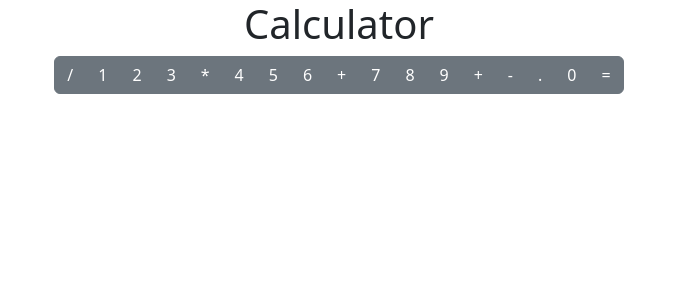
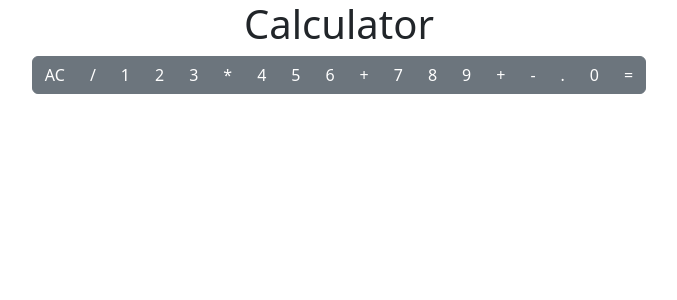
Before and after one commit to Aloeverras/Calculator_react_TypeScript, a React (Vite) app in the folder frontend/: page / in a window 1280 px wide. Shown: the top 300 px of the page, without its empty margins (301-978 px from the left). Built offline with nearby package versions, Linux system fonts and the light colour scheme.

Commit message:
modif frontend

```diff
--- a/frontend/src/components/Calculator.tsx
+++ b/frontend/src/components/Calculator.tsx
@@ -7,7 +7,9 @@ import KeyBoard from "./KeyBoard";
 const Calculator : React.FC<PropsCalculator> = () => {
     return (
         <main>
-            <KeyBoard buttonsBoard={["/", "1", "2", "3", "*", "4", "5", "6", "+", "7", "8", "9", "+", "-", ".", "0", "="]}></KeyBoard>
+            <KeyBoard buttonsBoard={
+                ["AC", "/", "1", "2", "3", "*", "4", "5", "6", "+", "7", "8", "9", "+", "-", ".", "0", "="]
+                }/>
         </main>
     );
 };
--- a/frontend/src/components/KeyBoard.tsx
+++ b/frontend/src/components/KeyBoard.tsx
@@ -12,8 +12,8 @@ const KeyBoard : React.FC<PropsKeyBoard> = (props : PropsKeyBoard) => {
             <ButtonGroup>
             {
                 props.buttonsBoard.map((btn : string) => (
-                    btn === "=" ? (
-                        <Button className="span-two">=</Button>
+                    btn === "=" || btn === "AC" ? (
+                        <Button className="span-two">{btn}</Button>
                     ) : (
                         <Button>{btn}</Button>
                     )
```
